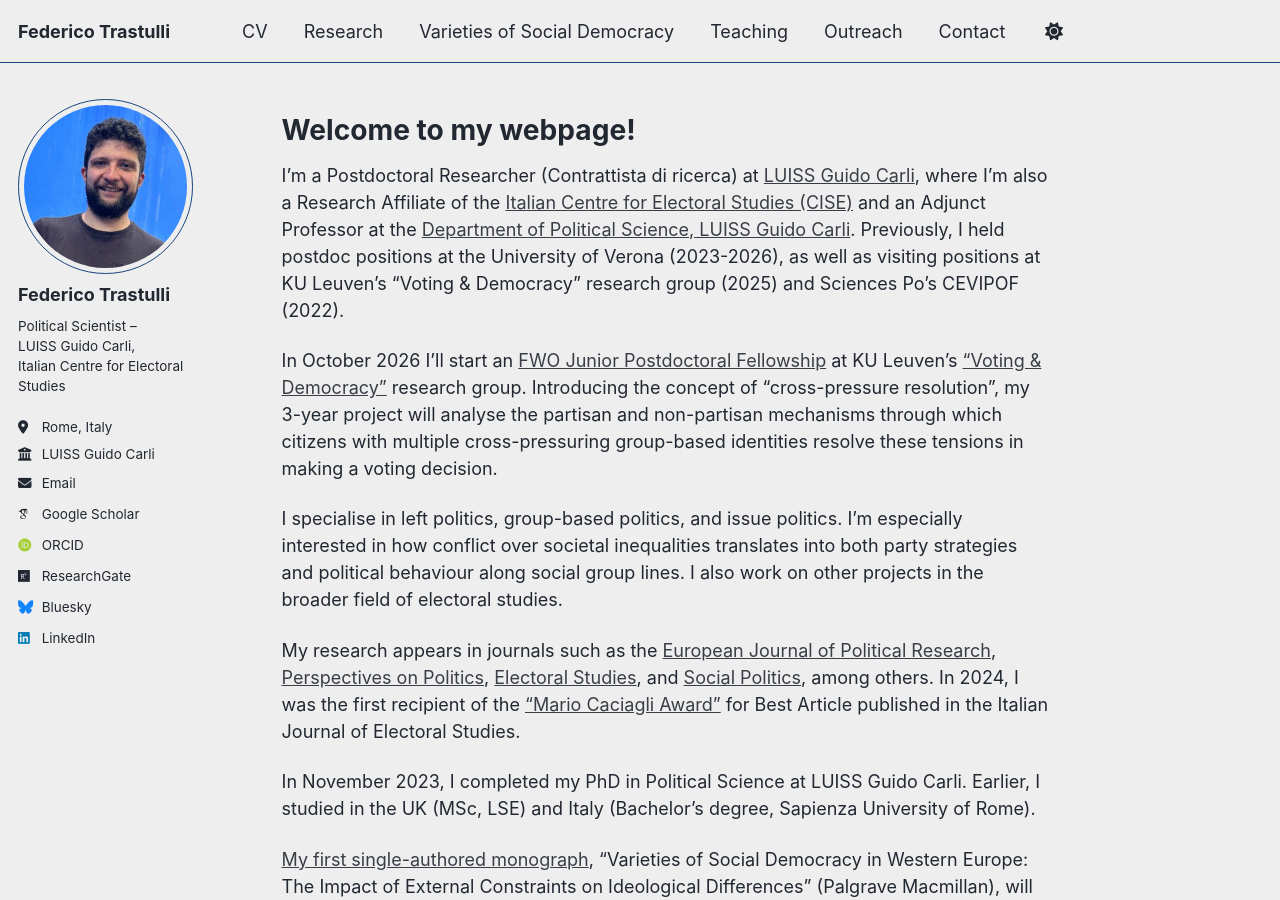
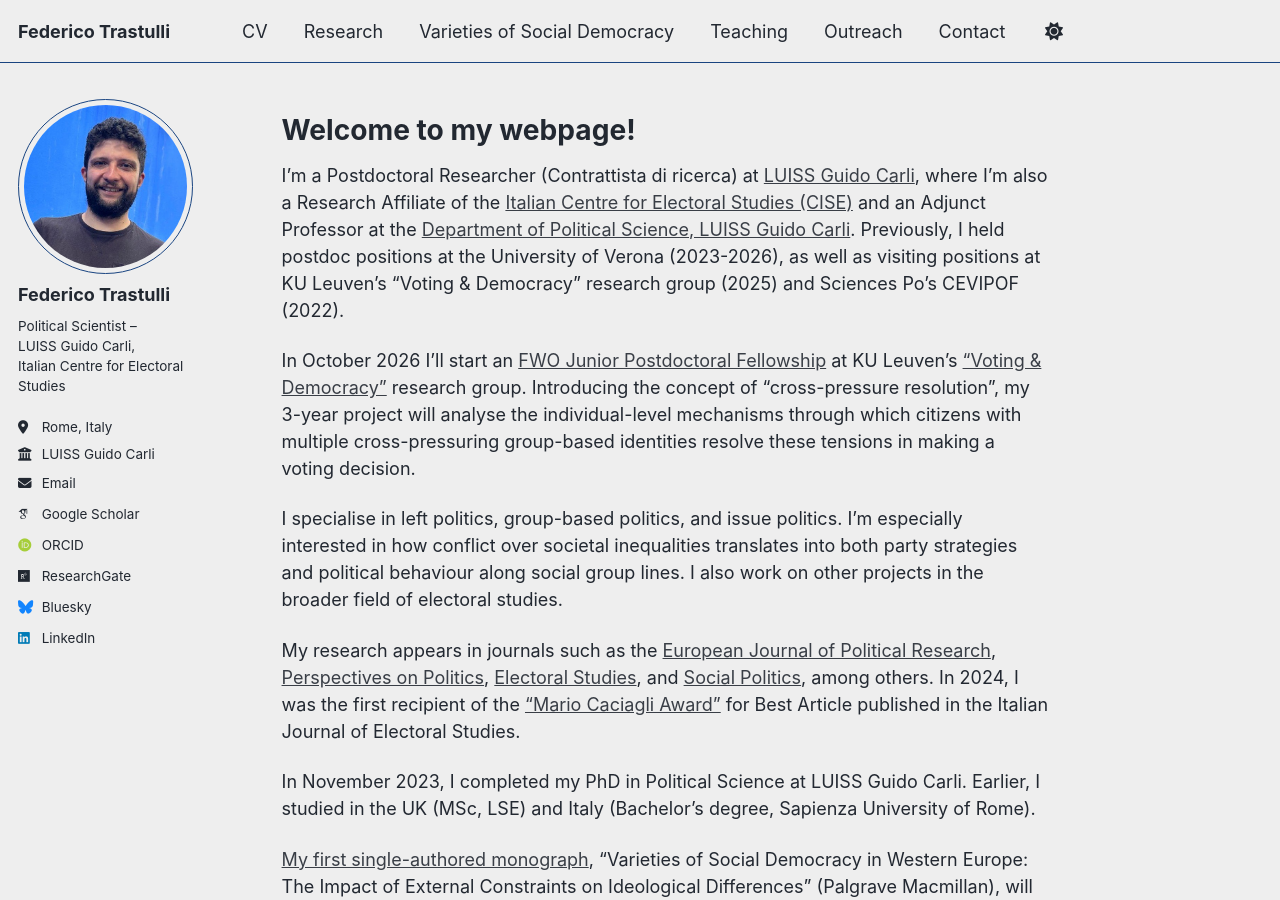
Before and after one commit to federicotrastulli/federicotrastulli.github.io, a Jekyll site: the page built from _pages/about.md, in a window 1280 px wide and 900 px high. Built offline with Jekyll 4.4.1, drawn with Linux system fonts in a browser that asks for light colours; some web fonts are replaced; a script bundle is joined from its source files by our own code; library files that are not in the unit come from our copies.

Commit message:
Update about.md

```diff
--- a/_pages/about.md
+++ b/_pages/about.md
@@ -11,7 +11,7 @@
 
 I'm a Postdoctoral Researcher (Contrattista di ricerca) at [LUISS Guido Carli](https://www.luiss.it/), where I'm also a Research Affiliate of the [Italian Centre for Electoral Studies (CISE)](https://cise.luiss.it/chi-siamo/le-persone/) and an Adjunct Professor at the [Department of Political Science, LUISS Guido Carli](https://www.luiss.it/faculty/354453). Previously, I held postdoc positions at the University of Verona (2023-2026), as well as visiting positions at KU Leuven's "Voting & Democracy" research group (2025) and Sciences Po's CEVIPOF (2022).
 
-In October 2026 I'll start an [FWO Junior Postdoctoral Fellowship](https://www.fwo.be/en/results-outreach/announcement-of-results/275-new-postdoctoral-fellowships-awarded/) at KU Leuven's ["Voting & Democracy"](https://research.kuleuven.be/portal/en/unit/58127343) research group. Introducing the concept of "cross-pressure resolution", my 3-year project will analyse the partisan and non-partisan mechanisms through which citizens with multiple cross-pressuring group-based identities resolve these tensions in making a voting decision.
+In October 2026 I'll start an [FWO Junior Postdoctoral Fellowship](https://www.fwo.be/en/results-outreach/announcement-of-results/275-new-postdoctoral-fellowships-awarded/) at KU Leuven's ["Voting & Democracy"](https://research.kuleuven.be/portal/en/unit/58127343) research group. Introducing the concept of "cross-pressure resolution", my 3-year project will analyse the individual-level mechanisms through which citizens with multiple cross-pressuring group-based identities resolve these tensions in making a voting decision.
 
 I specialise in left politics, group-based politics, and issue politics. I'm especially interested in how conflict over societal inequalities translates into both party strategies and political behaviour along social group lines. I also work on other projects in the broader field of electoral studies.
 
```
